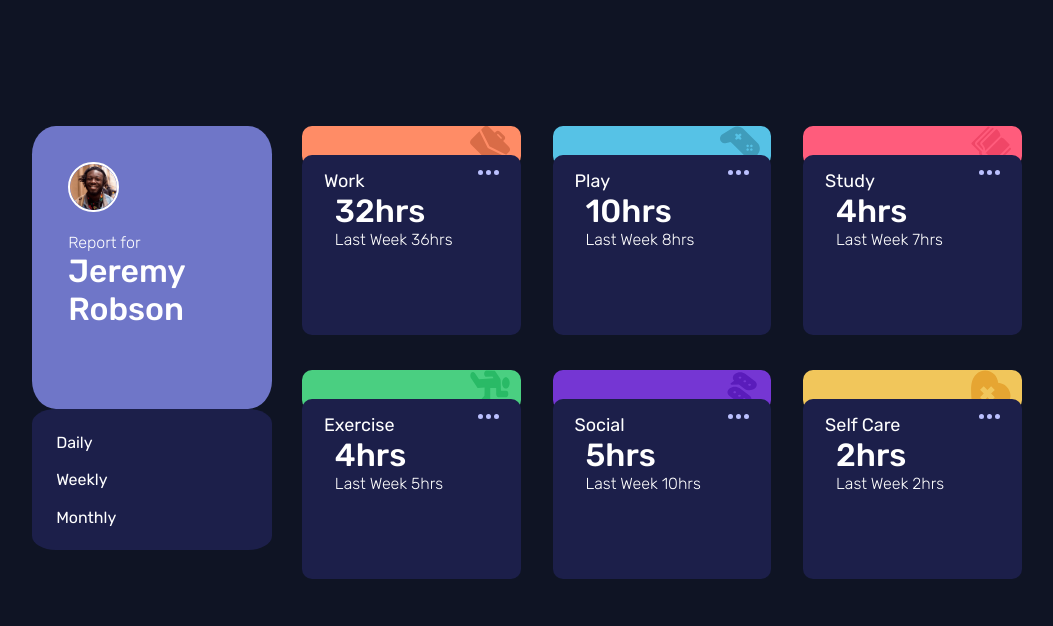
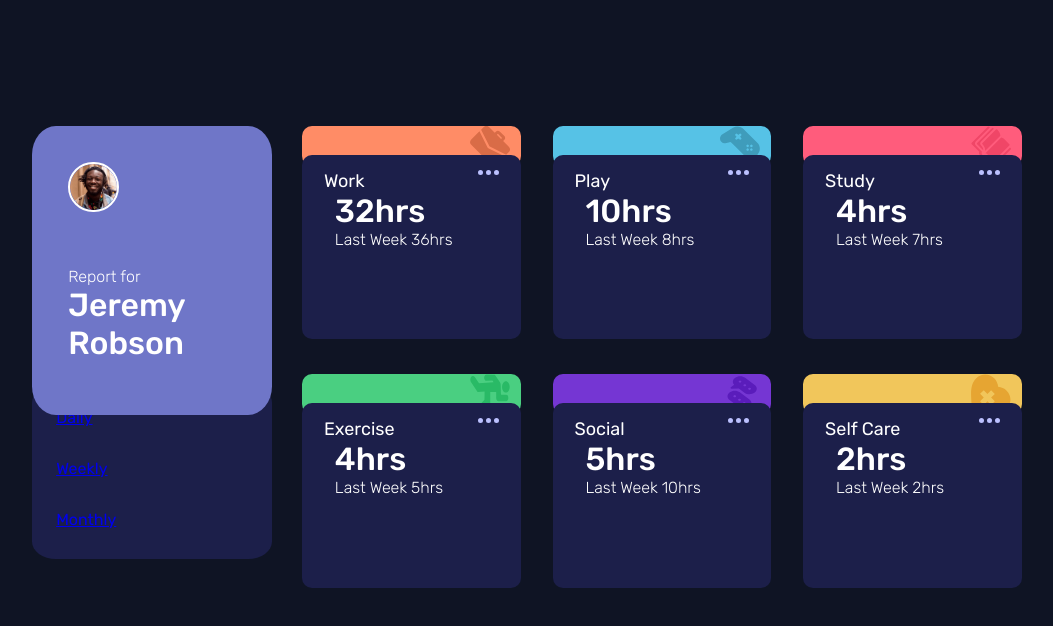
Before and after one commit to FredrickWambua/Jituchallenges, a plain HTML site: page time-tracking-dashboard-main/index.html in a window 1280 px wide. Shown: the whole page, without its empty margins (113-1166 px from the left). Drawn offline with Linux system fonts and the light colour scheme.

Commit message:
modifies grid styling

```diff
--- a/time-tracking-dashboard-main/grid.css
+++ b/time-tracking-dashboard-main/grid.css
@@ -1,4 +1,4 @@
-.grid {
+.grid{
     max-width: 1440px;
     display: grid;
     grid-template-columns: 1fr 3fr;
@@ -7,7 +7,7 @@
     gap: 1.875rem;
   }
 
-  .grid-cards {
+  .grid-cards{
       display: grid;
       grid-template-columns: 1fr 1fr 1fr;
       grid-template-rows: 1fr 1fr;
@@ -24,6 +24,9 @@
     gap: 20%;
     padding: 10%;
     border-radius: 10%;
+    margin-top: -30px;
+    z-index: -1;
+
 }
 
   @media only screen and (max-width: 375px) {
--- a/time-tracking-dashboard-main/index.html
+++ b/time-tracking-dashboard-main/index.html
@@ -32,12 +32,12 @@
             <h1>Jeremy <span>Robson</span></h1>
           </div>
         </div>
-          <div class="period-options">
-            <a href="#">Daily</a>
-            <a href="#">Weekly</a>
-            <a href="#">Monthly</a>
-          </div>
+        <div class="period-options">
+          <a href="#">Daily</a>
+          <a href="#">Weekly</a>
+          <a href="#">Monthly</a>
         </div>
+      </div>
       <div class="grid-cards">
         <div class="work">
           <div class="image-icon-work">
--- a/time-tracking-dashboard-main/styles.css
+++ b/time-tracking-dashboard-main/styles.css
@@ -18,6 +18,7 @@ body {
     place-items: center;
     font-family: "Rubik", sans-serif;
     margin-top: 6em;
+    max-height: 70vh;
 
 }
 
@@ -33,8 +34,6 @@ body {
     background-color: hsl(235, 45%, 61%);
     border-radius: 10%;
     padding: 15%;
-    position: relative;
-    z-index: 1;
 
 
 }
@@ -46,25 +45,13 @@ body {
 }
 
 .profile-bio {
-    margin-top: 10%;
+    margin-top: 30%;
     color: white;
     padding-bottom: 10%;
     font-weight: 300;
 }
 h1 {
 font-weight: 500;
-}
-
-
-
-
-
-
-.period-options a {
-    color: white;
-    /* margin-top: 5px; */
-    font-size: 16px;
-    text-decoration: none;
 }
 
 /* .grid-cards {
```
